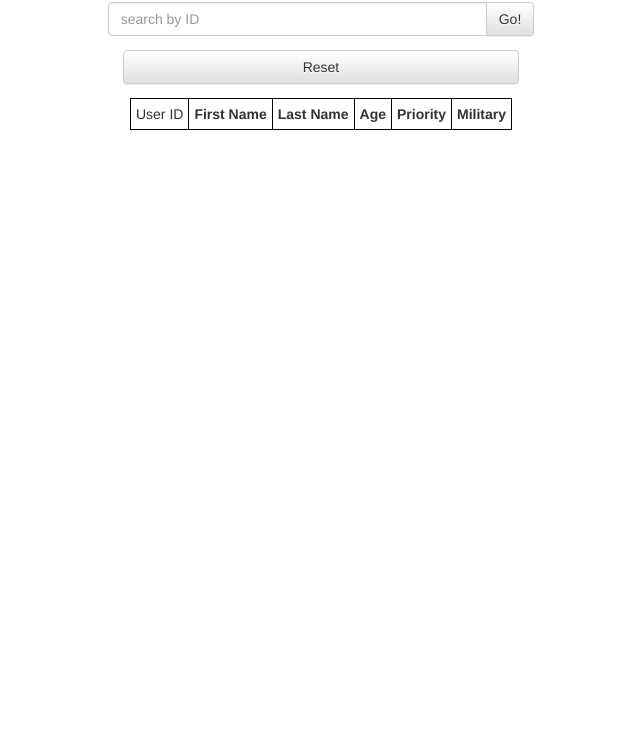
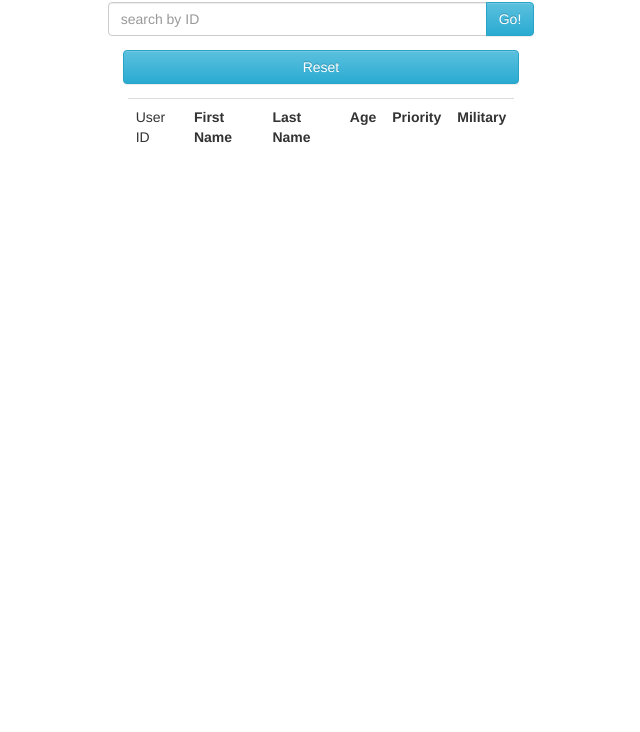
Before and after one commit to Mechasparrow/globalhack-moral-homelessness, a website: page public/board.html in a window 1280 px wide. Shown: the part 68-800 px from the top of the page, without its empty margins (319-959 px from the left). Drawn offline with nearby package versions, Linux system fonts and the light colour scheme; no server answers.

Commit message:
redesigned table

```diff
--- a/public/board.html
+++ b/public/board.html
@@ -40,7 +40,7 @@
             <div class="input-group col-md-offset-4 col-md-4">
                 <input id = "input-search" type="text" placeholder="search by ID" class="form-control" name="filter"></input>
                 <span class="input-group-btn">
-                  <button onclick = "filterList()" class="btn btn-default" type="button">Go!</button>
+                  <button onclick = "filterList()" class="btn btn-info" type="button">Go!</button>
                 </span>
             </div>
 
@@ -48,14 +48,14 @@
 
         <div class="reset-button row">
             <div class="col-md-4 col-md-offset-4">
-                <button onclick = "reset()" class="btn btn-default btn-block">Reset</button>
+                <button onclick = "reset()" class="btn btn-info btn-block">Reset</button>
             </div>
         </div>
 
         <div class="row" id="homeless_data">
 
-
-            <table id="homeless_data_table">
+            <div class = "col-md-4 col-md-offset-4">
+              <table class = "table" id="homeless_data_table">
                   <tr class="header_row">
                       <td>User ID</td>
                       <th>First Name</th>
@@ -69,6 +69,7 @@
             </div>
         </div>
     </div>
+    </div>
 </body>
 
 </html>
--- a/public/css/style.css
+++ b/public/css/style.css
@@ -1,11 +1,3 @@
-table, th, td {
-    border: 1px solid black;
-    padding: 5px;
-}
-
-table {
-  margin:auto;
-}
 
 .search-bar, .reset-button {
   margin-bottom: 1em;
--- a/public/script.js
+++ b/public/script.js
@@ -14,8 +14,17 @@ function getMoraldata(){
       var tablerow = $("<tr class = 'tabledata'></tr>");
 
       tablerow.append('<td>' + data[i].UserID + '</td>')
-      tablerow.append('<td>' + data[i].First_Name +'</td>');
-      tablerow.append('<td>' + data[i].Last_Name +'</td>');
+      if (data[i].First_Name != "") {
+        tablerow.append('<td>' + data[i].First_Name +'</td>');
+      }else {
+        tablerow.append('<td>' + "unknown" +'</td>');
+      }
+
+      if (data[i].Last_Name != ""){
+        tablerow.append('<td>' + data[i].Last_Name +'</td>');
+      }else {
+        tablerow.append('<td>' + "unknown" +'</td>');
+      }
 
       if (data[i].age != null){
         tablerow.append('<td>' + data[i].age + '</td>');
```
Lines whose indentation alone changed are shown as unchanged.
